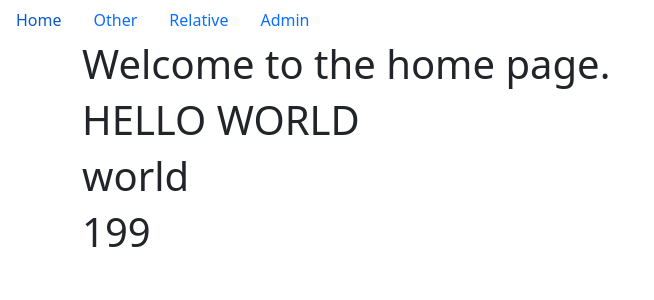
After one commit to ethanau/django-stuff, a Django app: page / in a window 1280 px wide. The commit adds this page. Shown: the top 300 px of the page, without its empty margins (0-654 px from the left). Run offline with Django 4.2, Linux system fonts and the light colour scheme.

Commit message:
Add templates

```diff
--- a/fourth_project/fourth_project/urls.py
+++ b/fourth_project/fourth_project/urls.py
@@ -14,8 +14,11 @@ Including another URLconf
     2. Add a URL to urlpatterns:  path('blog/', include('blog.urls'))
 """
 from django.contrib import admin
-from django.urls import path
+from django.urls import include, path
+from my_app import views
 
 urlpatterns = [
     path('admin/', admin.site.urls),
+    path('my_app/', include('my_app.urls')),
+    path('', views.index, name='index'),
 ]
--- /dev/null
+++ b/fourth_project/my_app/templates/my_app/base.html
@@ -0,0 +1,25 @@
+<!DOCTYPE html>
+<html lang="en">
+<head>
+  <meta charset="UTF-8">
+  <title></title>
+  <link href="https://cdn.jsdelivr.net/npm/bootstrap@5.1.3/dist/css/bootstrap.min.css"
+        rel="stylesheet"
+        integrity="sha384-1BmE4kWBq78iYhFldvKuhfTAU6auU8tT94WrHftjDbrCEXSU1oBoqyl2QvZ6jIW3"
+        crossorigin="anonymous">
+</head>
+<body>
+  <nav class="nav">
+    <a class="nav-link" href="{% url 'index' %}">Home</a>
+    <a class="nav-link" href="{% url 'my_app:other' %}">Other</a>
+    <a class="nav-link" href="{% url 'my_app:relative' %}">Relative</a>
+    <a class="nav-link" href="{% url 'admin:index' %}">Admin</a>
+  </nav>
+
+  <div class="container">
+    {% block body_block %}
+    {% endblock %}
+  </div>
+
+</body>
+</html>
--- a/fourth_project/my_app/templates/my_app/index.html
+++ b/fourth_project/my_app/templates/my_app/index.html
@@ -1,10 +1,8 @@
 <!DOCTYPE html>
-<html lang="en">
-<head>
-  <meta charset="UTF-8">
-  <title>Title</title>
-</head>
-<body>
-
-</body>
-</html>
+{% extends "my_app/base.html" %}
+  {% block body_block %}
+  <h1>Welcome to the home page.</h1>
+  <h1>{{ text|upper }}</h1>
+  <h1>{{ text|cut:'hello' }}</h1>
+  <h1>{{ number|add:'99' }}</h1>
+  {% endblock %}
--- /dev/null
+++ b/fourth_project/my_app/templates/my_app/other.html
@@ -0,0 +1,5 @@
+<!DOCTYPE html>
+{% extends "my_app/base.html" %}
+  {% block body_block %}
+  <h1>Welcome to the other page.</h1>
+  {% endblock %}
--- /dev/null
+++ b/fourth_project/my_app/templates/my_app/relative.html
@@ -0,0 +1,5 @@
+<!DOCTYPE html>
+{% extends "my_app/base.html" %}
+  {% block body_block %}
+  <h1>Welcome to the relative page.</h1>
+  {% endblock %}
--- /dev/null
+++ b/fourth_project/my_app/urls.py
@@ -0,0 +1,11 @@
+from django.urls import path
+from . import views
+
+
+app_name = 'my_app'
+
+urlpatterns = [
+    path('other/', views.other, name='other'),
+    path('relative/', views.relative, name='relative'),
+
+]
--- a/fourth_project/my_app/views.py
+++ b/fourth_project/my_app/views.py
@@ -1,3 +1,16 @@
 from django.shortcuts import render
 
+
 # Create your views here.
+def index(request):
+    content_dict = {'text': 'hello world',
+                    'number': 100}
+    return render(request, 'my_app/index.html', content_dict)
+
+
+def other(request):
+    return render(request, 'my_app/other.html')
+
+
+def relative(request):
+    return render(request, 'my_app/relative.html')
```
Also changed, not shown: fourth_project/my_app/templates/tags/my_filter.py (added, +8 -0 lines), fourth_project/my_app/templates/tags/__init__.py (added).
